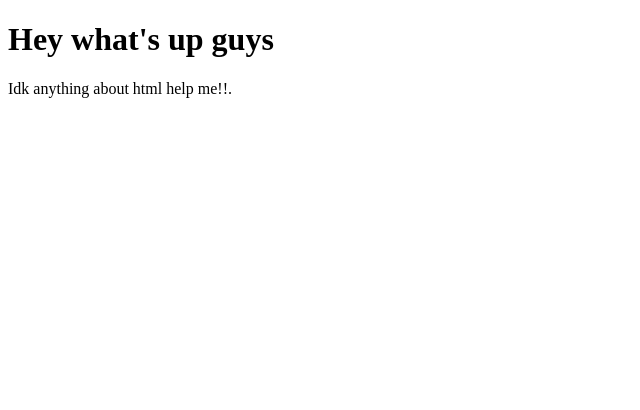
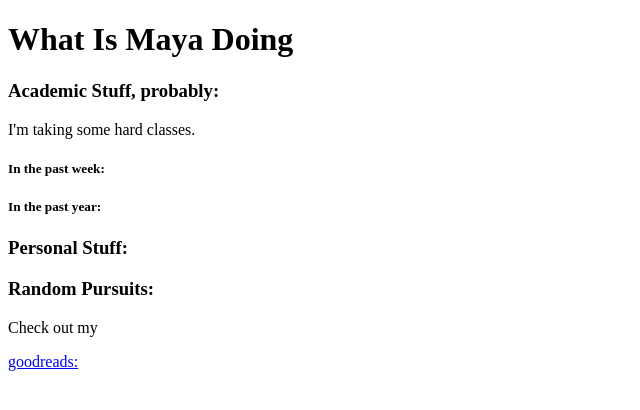
Before and after one commit to himayaa/himayaa.github.io, a plain HTML site: page index.html in a window 1280 px wide. Shown: the whole page, without its empty margins (0-640 px from the left). Drawn offline with Linux system fonts and the light colour scheme.

Commit message:
Update index.html

```diff
--- a/index.html
+++ b/index.html
@@ -5,8 +5,17 @@
 </head>
 <body>
 
-<h1>Hey what's up guys</h1>
-<p>Idk anything about html help me!!.</p>
+<h1>What Is Maya Doing</h1>
+  <h3>Academic Stuff, probably:</h3>
+    <p>I'm taking some hard classes.</p>
+    <h5>In the past week:</h5>
+    <h5>In the past year:</h5>
+  <h3>Personal Stuff:</h3>
+  <h3>Random Pursuits:</h3>
+  <p>Check out my</p>
+  <a href="https://www.goodreads.com/user/show/157439893-maya">goodreads:</a>
+
+
 
 </body>
 </html>
```
